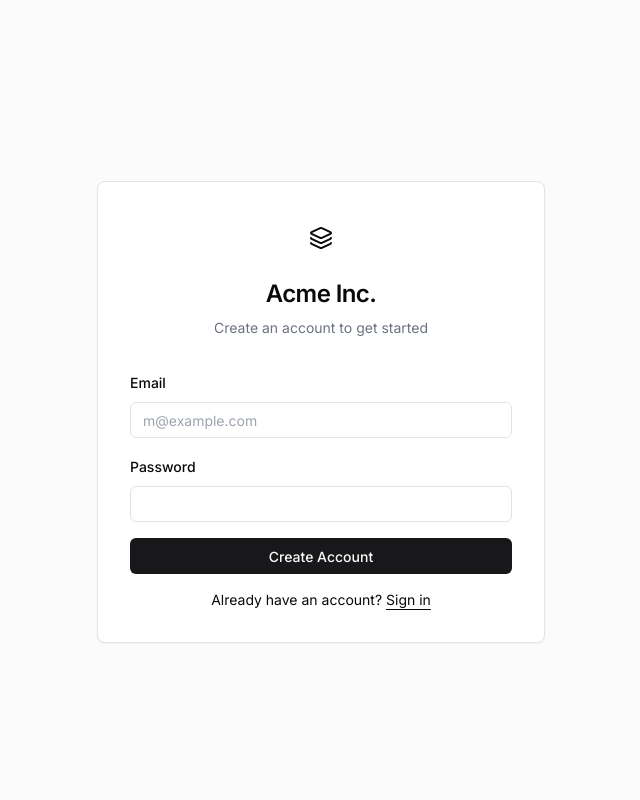
After one commit to veeramanikandan-fin/cornerstone, a Flask app: page /signup in a window 1280 px wide. The commit adds this page. Shown: the whole page, without its empty margins (319-959 px from the left). Run offline with Flask 3, Linux system fonts and the light colour scheme; some libraries are stand-ins or nearby versions.

Commit message:
Add user onboarding and authentication workflows
This commit introduces a robust authentication system using Flask-Login and Flask-Mail:
- Updated the SQLite schema to include a `users` table and linked `tasks` and `habits` to specific users via foreign keys.
- Implemented secure user registration with password hashing.
- Added email verification flow using `itsdangerous` URL-safe tokens (emails are logged to console if an SMTP server isn't running).
- Created a forgot/reset password workflow.
- Secured all core application routes (Tasks, Pomodoro, Habits) using the `@login_required` decorator and scoped database queries to `current_user.id`.
- Designed clean, centered authentication templates (`auth_base.html`, `login.html`, `signup.html`, etc.) styled with the existing Shadcn-like Tailwind CSS system.

Co-authored-by: veeramanikandan-fin <193052629+veeramanikandan-fin@users.noreply.github.com>

```diff
--- a/app.py
+++ b/app.py
@@ -1,8 +1,44 @@
 import sqlite3
-from flask import Flask, render_template, request, redirect, url_for, g
+from flask import Flask, render_template, request, redirect, url_for, g, flash
+from flask_login import LoginManager, UserMixin, login_user, login_required, logout_user, current_user
+from flask_mail import Mail, Message
+from itsdangerous import URLSafeTimedSerializer
+from werkzeug.security import generate_password_hash, check_password_hash
 
 app = Flask(__name__)
+app.config['SECRET_KEY'] = 'super-secret-key-change-in-production'
+app.config['MAIL_SERVER'] = 'localhost'
+app.config['MAIL_PORT'] = 8025
+app.config['MAIL_USE_TLS'] = False
+app.config['MAIL_USE_SSL'] = False
+app.config['MAIL_USERNAME'] = None
+app.config['MAIL_PASSWORD'] = None
+app.config['MAIL_DEFAULT_SENDER'] = 'noreply@acme.inc'
+
+mail = Mail(app)
+login_manager = LoginManager()
+login_manager.init_app(app)
+login_manager.login_view = 'login'
+
 DATABASE = 'todo.db'
+serializer = URLSafeTimedSerializer(app.config['SECRET_KEY'])
+
+class User(UserMixin):
+    def __init__(self, id, email, password_hash, is_verified=False):
+        self.id = id
+        self.email = email
+        self.password_hash = password_hash
+        self.is_verified = is_verified
+
+@login_manager.user_loader
+def load_user(user_id):
+    db = get_db()
+    cursor = db.cursor()
+    cursor.execute('SELECT * FROM users WHERE id = ?', (user_id,))
+    user = cursor.fetchone()
+    if user:
+        return User(id=user['id'], email=user['email'], password_hash=user['password_hash'], is_verified=user['is_verified'])
+    return None
 
 def get_db():
     db = getattr(g, '_database', None)
@@ -22,26 +58,157 @@ def init_db():
         db = get_db()
         cursor = db.cursor()
         cursor.execute('''
+            CREATE TABLE IF NOT EXISTS users (
+                id INTEGER PRIMARY KEY AUTOINCREMENT,
+                email TEXT UNIQUE NOT NULL,
+                password_hash TEXT NOT NULL,
+                is_verified BOOLEAN NOT NULL DEFAULT 0
+            )
+        ''')
+        cursor.execute('''
             CREATE TABLE IF NOT EXISTS tasks (
                 id INTEGER PRIMARY KEY AUTOINCREMENT,
+                user_id INTEGER NOT NULL,
                 title TEXT NOT NULL,
                 done BOOLEAN NOT NULL DEFAULT 0,
                 due_date TEXT,
                 priority TEXT,
-                category TEXT
+                category TEXT,
+                FOREIGN KEY (user_id) REFERENCES users (id)
             )
         ''')
         cursor.execute('''
             CREATE TABLE IF NOT EXISTS habits (
                 id INTEGER PRIMARY KEY AUTOINCREMENT,
+                user_id INTEGER NOT NULL,
                 name TEXT NOT NULL,
                 completed_today BOOLEAN NOT NULL DEFAULT 0,
-                streak INTEGER NOT NULL DEFAULT 0
+                streak INTEGER NOT NULL DEFAULT 0,
+                FOREIGN KEY (user_id) REFERENCES users (id)
             )
         ''')
         db.commit()
 
+def send_email(subject, recipient, body):
+    msg = Message(subject, recipients=[recipient])
+    msg.body = body
+    try:
+        mail.send(msg)
+    except Exception as e:
+        print(f"Error sending email (Is a local SMTP server running?): {e}")
+        print(f"--- EMAIL CONTENT TO {recipient} ---")
+        print(body)
+        print("-----------------------------------")
+
+@app.route('/signup', methods=['GET', 'POST'])
+def signup():
+    if request.method == 'POST':
+        email = request.form.get('email')
+        password = request.form.get('password')
+
+        db = get_db()
+        cursor = db.cursor()
+        cursor.execute('SELECT id FROM users WHERE email = ?', (email,))
+        if cursor.fetchone():
+            flash('Email already registered.', 'error')
+            return redirect(url_for('signup'))
+
+        hashed_password = generate_password_hash(password)
+        cursor.execute('INSERT INTO users (email, password_hash) VALUES (?, ?)', (email, hashed_password))
+        db.commit()
+
+        token = serializer.dumps(email, salt='email-confirm')
+        verification_link = url_for('verify_email', token=token, _external=True)
+        send_email('Verify Your Account', email, f'Click here to verify: {verification_link}')
+
+        flash('Registration successful! Please check your email to verify your account.', 'success')
+        return redirect(url_for('login'))
+
+    return render_template('signup.html')
+
+@app.route('/verify/<token>')
+def verify_email(token):
+    try:
+        email = serializer.loads(token, salt='email-confirm', max_age=3600)
+    except:
+        flash('The confirmation link is invalid or has expired.', 'error')
+        return redirect(url_for('login'))
+
+    db = get_db()
+    cursor = db.cursor()
+    cursor.execute('UPDATE users SET is_verified = 1 WHERE email = ?', (email,))
+    db.commit()
+    flash('Your account has been verified! You can now log in.', 'success')
+    return redirect(url_for('login'))
+
+@app.route('/login', methods=['GET', 'POST'])
+def login():
+    if request.method == 'POST':
+        email = request.form.get('email')
+        password = request.form.get('password')
+
+        db = get_db()
+        cursor = db.cursor()
+        cursor.execute('SELECT * FROM users WHERE email = ?', (email,))
+        user_data = cursor.fetchone()
+
+        if not user_data or not check_password_hash(user_data['password_hash'], password):
+            flash('Please check your login details and try again.', 'error')
+            return redirect(url_for('login'))
+
+        if not user_data['is_verified']:
+            flash('Please verify your email address before logging in.', 'error')
+            return redirect(url_for('login'))
+
+        user = User(id=user_data['id'], email=user_data['email'], password_hash=user_data['password_hash'], is_verified=user_data['is_verified'])
+        login_user(user)
+        return redirect(url_for('index'))
+
+    return render_template('login.html')
+
+@app.route('/logout')
+@login_required
+def logout():
+    logout_user()
+    return redirect(url_for('login'))
+
+@app.route('/forgot_password', methods=['GET', 'POST'])
+def forgot_password():
+    if request.method == 'POST':
+        email = request.form.get('email')
+        db = get_db()
+        cursor = db.cursor()
+        cursor.execute('SELECT id FROM users WHERE email = ?', (email,))
+        if cursor.fetchone():
+            token = serializer.dumps(email, salt='password-reset')
+            reset_link = url_for('reset_password', token=token, _external=True)
+            send_email('Password Reset Request', email, f'Click here to reset your password: {reset_link}')
+        flash('If an account exists with that email, a password reset link has been sent.', 'success')
+        return redirect(url_for('login'))
+    return render_template('forgot_password.html')
+
+@app.route('/reset_password/<token>', methods=['GET', 'POST'])
+def reset_password(token):
+    try:
+        email = serializer.loads(token, salt='password-reset', max_age=3600)
+    except:
+        flash('The reset link is invalid or has expired.', 'error')
+        return redirect(url_for('login'))
+
+    if request.method == 'POST':
+        password = request.form.get('password')
+        hashed_password = generate_password_hash(password)
+        db = get_db()
+        cursor = db.cursor()
+        cursor.execute('UPDATE users SET password_hash = ? WHERE email = ?', (hashed_password, email))
+        db.commit()
+        flash('Your password has been updated! You can now log in.', 'success')
+        return redirect(url_for('login'))
+
+    return render_template('reset_password.html')
+
 @app.route('/')
+@login_required
 def index():
     db = get_db()
     cursor = db.cursor()
@@ -50,11 +217,11 @@ def index():
     category_filter = request.args.get('category')
     sort_by = request.args.get('sort_by', 'id DESC')
 
-    query = 'SELECT * FROM tasks'
-    params = []
+    query = 'SELECT * FROM tasks WHERE user_id = ?'
+    params = [current_user.id]
 
     if category_filter:
-        query += ' WHERE category = ?'
+        query += ' AND category = ?'
         params.append(category_filter)
 
     if sort_by == 'due_date':
@@ -68,12 +235,13 @@ def index():
     tasks = cursor.fetchall()
 
     # Get unique categories for the filter dropdown
-    cursor.execute('SELECT DISTINCT category FROM tasks WHERE category IS NOT NULL AND category != ""')
+    cursor.execute('SELECT DISTINCT category FROM tasks WHERE user_id = ? AND category IS NOT NULL AND category != ""', (current_user.id,))
     categories = [row['category'] for row in cursor.fetchall()]
 
     return render_template('index.html', tasks=tasks, categories=categories, current_category=category_filter, current_sort=sort_by)
 
 @app.route('/add', methods=['POST'])
+@login_required
 def add():
     title = request.form.get('title')
     due_date = request.form.get('due_date')
@@ -84,13 +252,14 @@ def add():
         db = get_db()
         cursor = db.cursor()
         cursor.execute(
-            'INSERT INTO tasks (title, due_date, priority, category) VALUES (?, ?, ?, ?)',
-            (title, due_date, priority, category)
+            'INSERT INTO tasks (user_id, title, due_date, priority, category) VALUES (?, ?, ?, ?, ?)',
+            (current_user.id, title, due_date, priority, category)
         )
         db.commit()
     return redirect(url_for('index'))
 
 @app.route('/edit/<int:task_id>', methods=['POST'])
+@login_required
 def edit(task_id):
     title = request.form.get('title')
     due_date = request.form.get('due_date')
@@ -101,56 +270,62 @@ def edit(task_id):
         db = get_db()
         cursor = db.cursor()
         cursor.execute(
-            'UPDATE tasks SET title = ?, due_date = ?, priority = ?, category = ? WHERE id = ?',
-            (title, due_date, priority, category, task_id)
+            'UPDATE tasks SET title = ?, due_date = ?, priority = ?, category = ? WHERE id = ? AND user_id = ?',
+            (title, due_date, priority, category, task_id, current_user.id)
         )
         db.commit()
     return redirect(url_for('index'))
 
 @app.route('/delete/<int:task_id>', methods=['POST'])
+@login_required
 def delete(task_id):
     db = get_db()
     cursor = db.cursor()
-    cursor.execute('DELETE FROM tasks WHERE id = ?', (task_id,))
+    cursor.execute('DELETE FROM tasks WHERE id = ? AND user_id = ?', (task_id, current_user.id))
     db.commit()
     return redirect(url_for('index'))
 
 @app.route('/toggle/<int:task_id>', methods=['POST'])
+@login_required
 def toggle(task_id):
     db = get_db()
     cursor = db.cursor()
-    cursor.execute('UPDATE tasks SET done = NOT done WHERE id = ?', (task_id,))
+    cursor.execute('UPDATE tasks SET done = NOT done WHERE id = ? AND user_id = ?', (task_id, current_user.id))
     db.commit()
     return redirect(url_for('index'))
 
 @app.route('/pomodoro')
+@login_required
 def pomodoro():
     return render_template('pomodoro.html')
 
 @app.route('/habits')
+@login_required
 def habits():
     db = get_db()
     cursor = db.cursor()
-    cursor.execute('SELECT * FROM habits ORDER BY id DESC')
+    cursor.execute('SELECT * FROM habits WHERE user_id = ? ORDER BY id DESC', (current_user.id,))
     habits_list = cursor.fetchall()
     return render_template('habits.html', habits=habits_list)
 
 @app.route('/add_habit', methods=['POST'])
+@login_required
 def add_habit():
     name = request.form.get('name')
     if name:
         db = get_db()
         cursor = db.cursor()
-        cursor.execute('INSERT INTO habits (name) VALUES (?)', (name,))
+        cursor.execute('INSERT INTO habits (user_id, name) VALUES (?, ?)', (current_user.id, name))
         db.commit()
     return redirect(url_for('habits'))
 
 @app.route('/toggle_habit/<int:habit_id>', methods=['POST'])
+@login_required
 def toggle_habit(habit_id):
     db = get_db()
     cursor = db.cursor()
     # Logic to handle toggle and streak update
-    cursor.execute('SELECT completed_today, streak FROM habits WHERE id = ?', (habit_id,))
+    cursor.execute('SELECT completed_today, streak FROM habits WHERE id = ? AND user_id = ?', (habit_id, current_user.id))
     habit = cursor.fetchone()
 
     if habit:
@@ -171,10 +346,11 @@ def toggle_habit(habit_id):
     return redirect(url_for('habits'))
 
 @app.route('/delete_habit/<int:habit_id>', methods=['POST'])
+@login_required
 def delete_habit(habit_id):
     db = get_db()
     cursor = db.cursor()
-    cursor.execute('DELETE FROM habits WHERE id = ?', (habit_id,))
+    cursor.execute('DELETE FROM habits WHERE id = ? AND user_id = ?', (habit_id, current_user.id))
     db.commit()
     return redirect(url_for('habits'))
 
--- a/requirements.txt
+++ b/requirements.txt
@@ -1,2 +1,4 @@
 Flask==2.3.3
 Werkzeug==2.3.7
+Flask-Login==0.6.3
+Flask-Mail==0.9.1
--- /dev/null
+++ b/templates/auth_base.html
@@ -0,0 +1,115 @@
+<!DOCTYPE html>
+<html lang="en">
+<head>
+    <meta charset="UTF-8">
+    <meta name="viewport" content="width=device-width, initial-scale=1.0">
+    <title>{% block title %}Acme Productivity{% endblock %}</title>
+    <!-- Tailwind CSS -->
+    <script src="https://cdn.tailwindcss.com"></script>
+    <!-- Lucide Icons -->
+    <script src="https://unpkg.com/lucide@latest"></script>
+    <style>
+        @import url('https://fonts.googleapis.com/css2?family=Inter:wght@400;500;600;700&display=swap');
+
+        :root {
+            /* Shadcn-like CSS variables */
+            --background: 0 0% 100%;
+            --foreground: 240 10% 3.9%;
+            --card: 0 0% 100%;
+            --card-foreground: 240 10% 3.9%;
+            --primary: 240 5.9% 10%;
+            --primary-foreground: 0 0% 98%;
+            --muted: 240 4.8% 95.9%;
+            --border: 240 5.9% 90%;
+            --input: 240 5.9% 90%;
+            --ring: 240 10% 3.9%;
+            --radius: 0.5rem;
+        }
+
+        body {
+            font-family: 'Inter', sans-serif;
+            background-color: hsl(var(--muted)/0.3);
+            color: hsl(var(--foreground));
+        }
+
+        .shad-card {
+            border-radius: var(--radius);
+            border: 1px solid hsl(var(--border));
+            background-color: hsl(var(--card));
+            color: hsl(var(--card-foreground));
+            box-shadow: 0 1px 2px 0 rgba(0, 0, 0, 0.05);
+        }
+
+        .shad-input {
+            display: flex;
+            height: 2.25rem;
+            width: 100%;
+            border-radius: calc(var(--radius) - 2px);
+            border: 1px solid hsl(var(--input));
+            background-color: transparent;
+            padding: 0.5rem 0.75rem;
+            font-size: 0.875rem;
+            transition-duration: 150ms;
+        }
+        .shad-input:focus-visible {
+            outline: 2px solid transparent;
+            outline-offset: 2px;
+            box-shadow: 0 0 0 2px hsl(var(--ring));
+        }
+
+        .shad-button-primary {
+            display: inline-flex;
+            align-items: center;
+            justify-content: center;
+            border-radius: calc(var(--radius) - 2px);
+            font-size: 0.875rem;
+            font-weight: 500;
+            height: 2.25rem;
+            padding: 0.5rem 1rem;
+            background-color: hsl(var(--primary));
+            color: hsl(var(--primary-foreground));
+            cursor: pointer;
+            width: 100%;
+        }
+        .shad-button-primary:hover {
+            background-color: hsl(var(--primary) / 0.9);
+        }
+    </style>
+</head>
+<body class="flex min-h-screen items-center justify-center p-4">
+
+    <div class="w-full max-w-md space-y-6">
+
+        <!-- Flash Messages -->
+        <div class="space-y-2">
+            {% with messages = get_flashed_messages(with_categories=true) %}
+                {% if messages %}
+                    {% for category, message in messages %}
+                        <div class="p-3 text-sm rounded-md border {% if category == 'error' %}bg-red-50 text-red-900 border-red-200{% else %}bg-green-50 text-green-900 border-green-200{% endif %}">
+                            {{ message }}
+                        </div>
+                    {% endfor %}
+                {% endif %}
+            {% endwith %}
+        </div>
+
+        <div class="shad-card p-8">
+            <div class="flex flex-col space-y-2 text-center mb-8">
+                <div class="mx-auto flex h-12 w-12 items-center justify-center rounded-full bg-primary/10 mb-2">
+                    <i data-lucide="layers" class="h-6 w-6 text-primary"></i>
+                </div>
+                <h1 class="text-2xl font-semibold tracking-tight">Acme Inc.</h1>
+                <p class="text-sm text-gray-500">
+                    {% block auth_subtitle %}{% endblock %}
+                </p>
+            </div>
+
+            {% block content %}{% endblock %}
+        </div>
+    </div>
+
+    <script>
+        lucide.createIcons();
+    </script>
+</body>
+</html>
--- /dev/null
+++ b/templates/signup.html
@@ -0,0 +1,23 @@
+{% extends "auth_base.html" %}
+
+{% block title %}Sign Up - Acme Productivity{% endblock %}
+{% block auth_subtitle %}Create an account to get started{% endblock %}
+
+{% block content %}
+<form action="{{ url_for('signup') }}" method="post" class="space-y-4">
+    <div class="space-y-2">
+        <label for="email" class="text-sm font-medium leading-none peer-disabled:cursor-not-allowed peer-disabled:opacity-70">Email</label>
+        <input type="email" id="email" name="email" class="shad-input" placeholder="m@example.com" required>
+    </div>
+    <div class="space-y-2">
+        <label for="password" class="text-sm font-medium leading-none peer-disabled:cursor-not-allowed peer-disabled:opacity-70">Password</label>
+        <input type="password" id="password" name="password" class="shad-input" required>
+    </div>
+    <button type="submit" class="shad-button-primary mt-2">Create Account</button>
+</form>
+
+<div class="mt-4 text-center text-sm">
+    Already have an account?
+    <a href="{{ url_for('login') }}" class="underline underline-offset-4 hover:text-primary">Sign in</a>
+</div>
+{% endblock %}
```
Also changed, not shown: templates/base.html (+35 -6 lines), templates/forgot_password.html (added, +18 -0 lines), templates/login.html (added, +26 -0 lines), templates/reset_password.html (added, +18 -0 lines).
